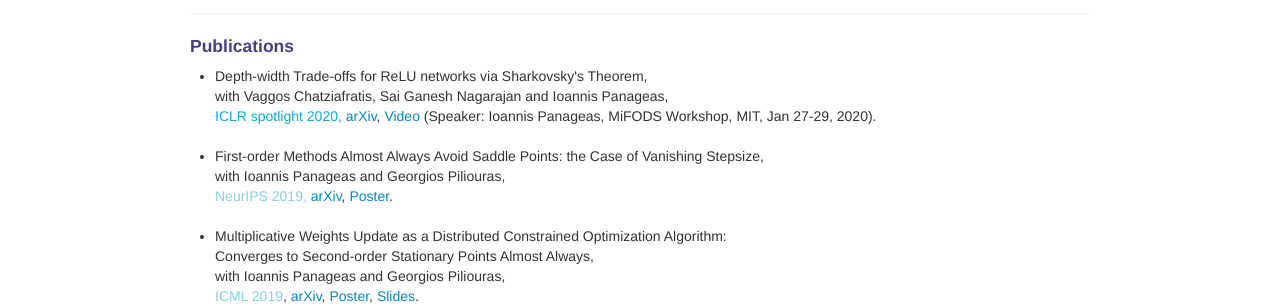
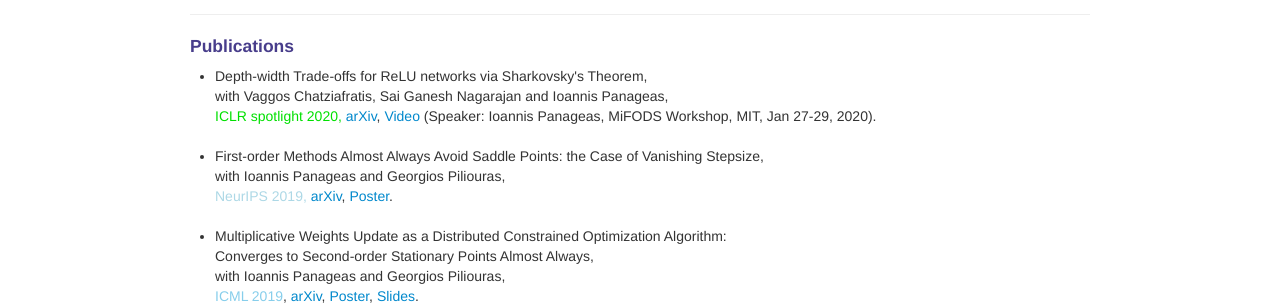
Before and after one commit to xiiaowang/xiiaowang.github.io, a Jekyll site: the page built from index.md, in a window 1280 px wide. Shown: the part 260-565 px from the top of the page. Built offline with Jekyll 4.4.1, drawn with Linux system fonts in a browser that asks for light colours.

Commit message:
Update index.md

```diff
--- a/index.md
+++ b/index.md
@@ -40,9 +40,9 @@ keywords: machine learning, geometry
 ---
 <h4><a name="Publications"></a>Publications</h4>
 <ul>
-    <li> Depth-width Trade-offs for ReLU networks via Sharkovsky's Theorem, <br/> with Vaggos Chatziafratis, Sai Ganesh Nagarajan and Ioannis Panageas,<br/> <font color="SkyBule">ICLR spotlight 2020, </font> <a href="https://arxiv.org/abs/1912.04378">arXiv</a>, <a href="https://www.youtube.com/watch?v=HNQ204BmOQ8">Video</a> (Speaker: Ioannis Panageas, MiFODS Workshop, MIT, Jan 27-29, 2020).</li>
+    <li> Depth-width Trade-offs for ReLU networks via Sharkovsky's Theorem, <br/> with Vaggos Chatziafratis, Sai Ganesh Nagarajan and Ioannis Panageas,<br/> <font color="SteelBule">ICLR spotlight 2020, </font> <a href="https://arxiv.org/abs/1912.04378">arXiv</a>, <a href="https://www.youtube.com/watch?v=HNQ204BmOQ8">Video</a> (Speaker: Ioannis Panageas, MiFODS Workshop, MIT, Jan 27-29, 2020).</li>
     <br/>
-   <li> First-order Methods Almost Always Avoid Saddle Points: the Case of Vanishing Stepsize, <br/> with Ioannis Panageas and Georgios Piliouras,<br/> <font color="SkyBlue">NeurIPS 2019,</font> <a href="http://arxiv.org/abs/1906.07772">arXiv</a>, <a href="https://www.dropbox.com/s/y25vze12a2lpivv/NIPS19_poster.pdf?dl=0">Poster</a>.</li>
+   <li> First-order Methods Almost Always Avoid Saddle Points: the Case of Vanishing Stepsize, <br/> with Ioannis Panageas and Georgios Piliouras,<br/> <font color="LightBlue">NeurIPS 2019,</font> <a href="http://arxiv.org/abs/1906.07772">arXiv</a>, <a href="https://www.dropbox.com/s/y25vze12a2lpivv/NIPS19_poster.pdf?dl=0">Poster</a>.</li>
     <br/>
    <li> Multiplicative Weights Update as a Distributed Constrained Optimization Algorithm: <br/> Converges to Second-order Stationary Points Almost Always, <br/>with Ioannis Panageas and Georgios Piliouras,<br/> <font color="SkyBlue">ICML 2019</font>, <a href="http://arxiv.org/abs/1810.05355">arXiv</a>, <a href="https://www.dropbox.com/s/qs9nr6pgycnboy7/poster_ICML_xiao2.pdf?dl=0">Poster</a>, <a href="https://www.dropbox.com/s/fh9j5scf2kaofca/main%20copy.pdf?dl=0">Slides</a>.</li>
 </ul>
```
